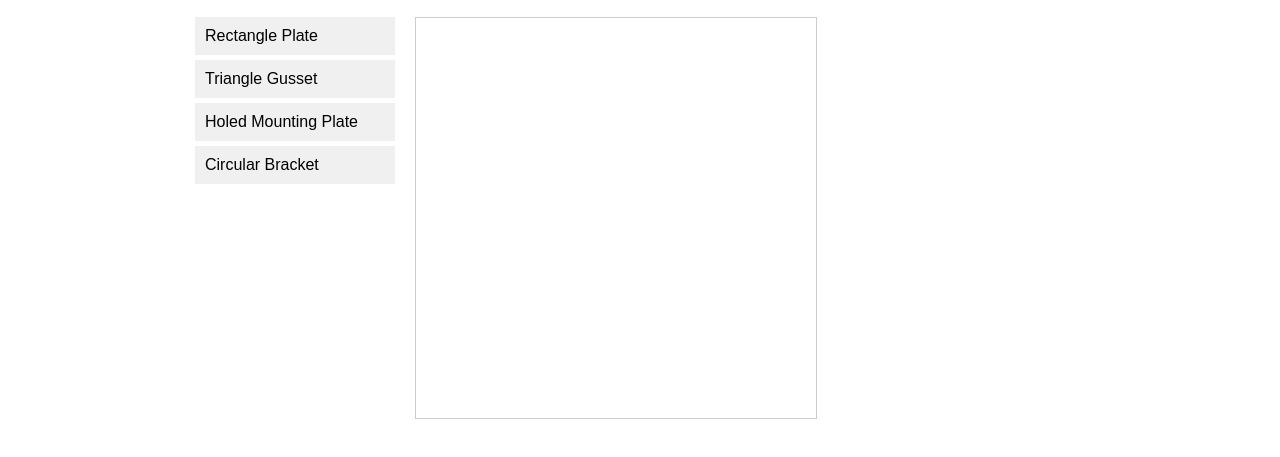
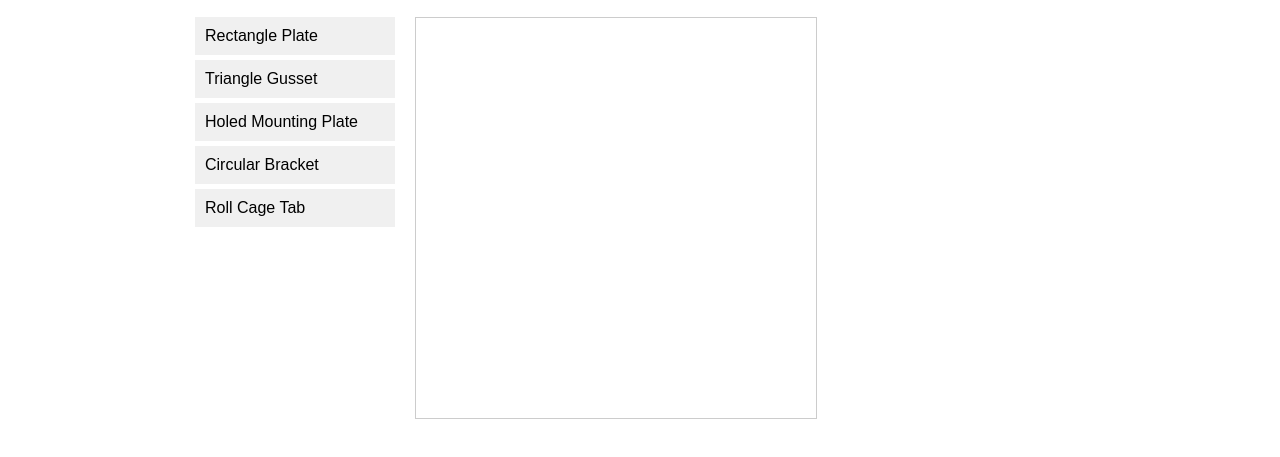
Before and after one commit to lsmetalworks/grok-dxf-tool, a plain HTML site: page index.html in a window 1280 px wide. Shown: the part 111-568 px from the top of the page. Drawn offline with Linux system fonts and the light colour scheme.

Commit message:
Update index.html

```diff
--- a/index.html
+++ b/index.html
@@ -16,6 +16,7 @@
                 <li data-part="gusset">Triangle Gusset</li>
                 <li data-part="holedPlate">Holed Mounting Plate</li>
                 <li data-part="circleBracket">Circular Bracket</li>
+                <li data-part="rollCageTab">Roll Cage Tab</li>
             </ul>
         </div>
         <div class="preview">
```
